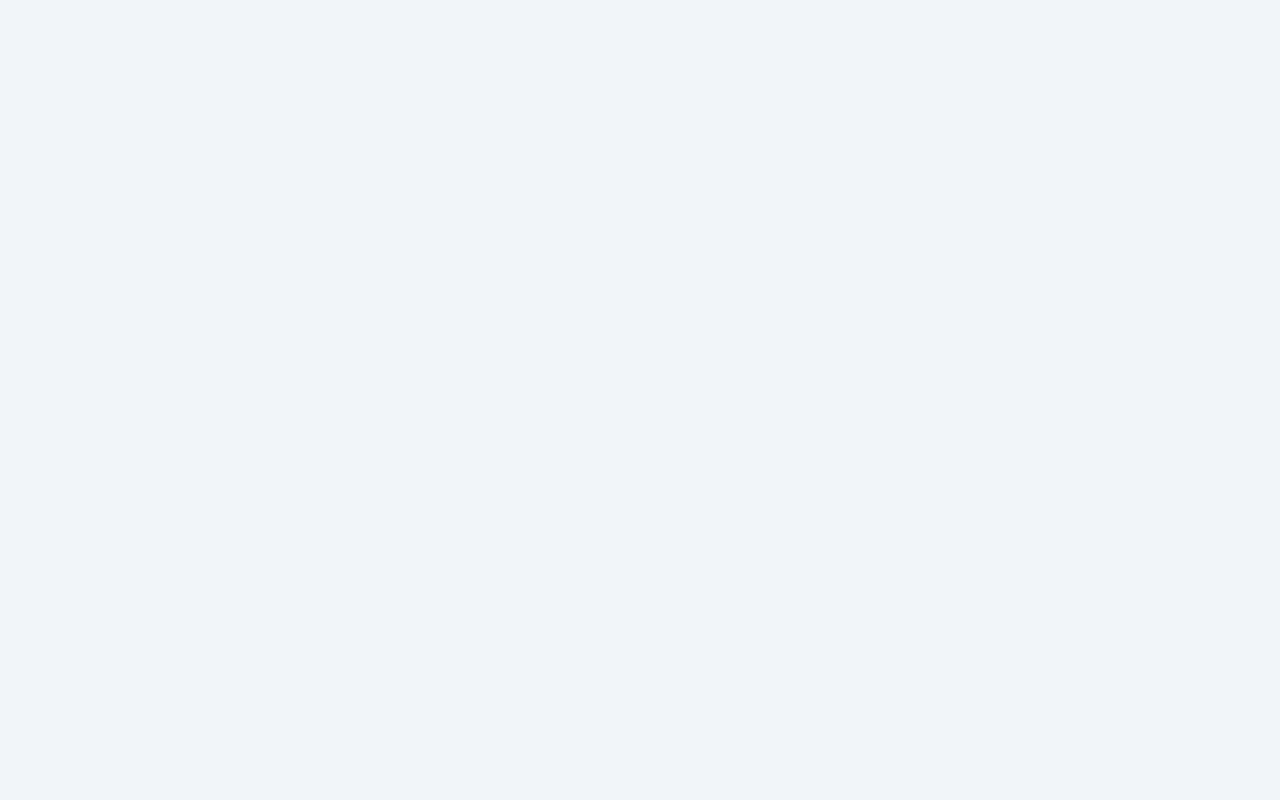
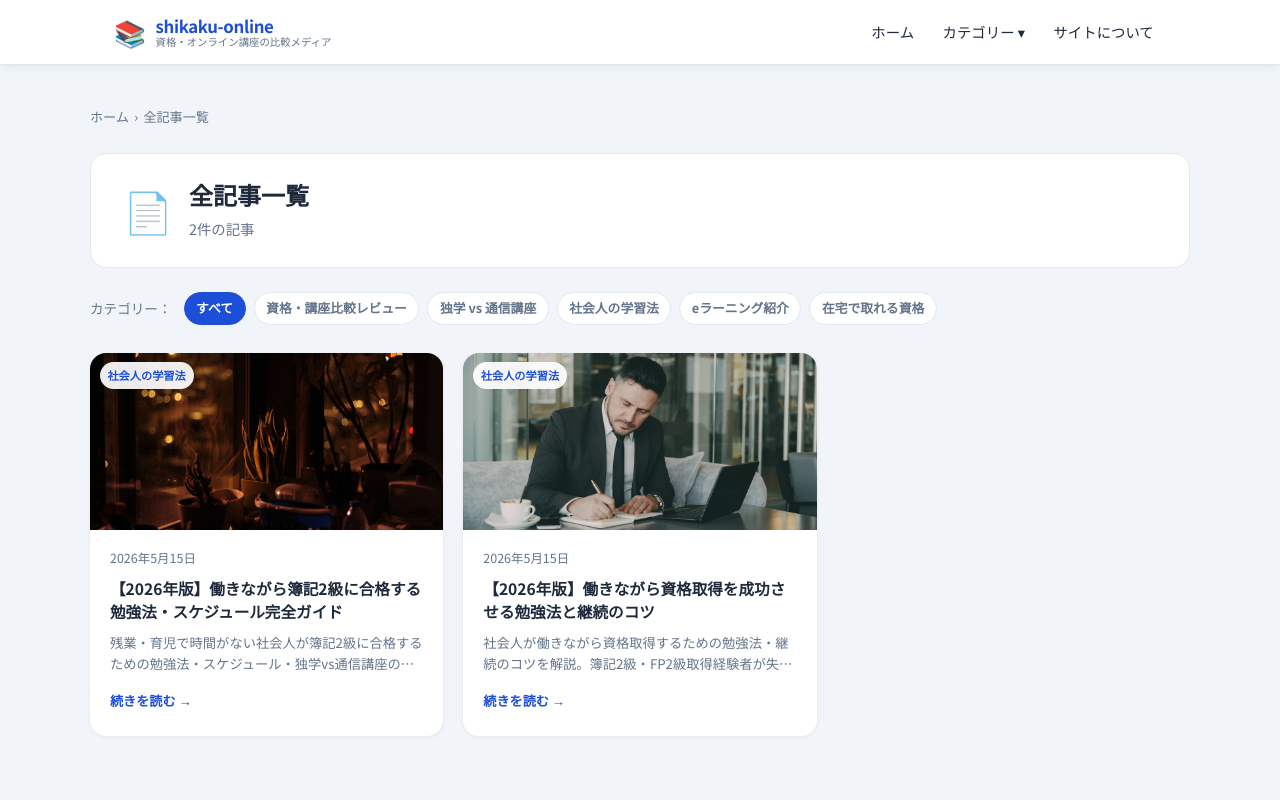
Before and after one commit to yana2031/mediavide, an Astro site: page /articles in a window 1280 px wide. Before the commit this address had no page. Shown: the top 800 px of the page. Built offline with nearby package versions, Linux system fonts and the light colour scheme; Astro itself is replaced by a stand-in of ours.

Commit message:
fix: fix broken /blog/ links on TOP page, add all-articles listing page
- /articles/ page created with full article list + category filter chips
- Hero "記事を読む" now scrolls to #recent section (was /blog/ 404)
- "すべての記事を見る" now links to /articles/ (was /blog/ 404)

Co-Authored-By: Claude Sonnet 4.6 <noreply@anthropic.com>

```diff
--- /dev/null
+++ b/src/pages/articles/index.astro
@@ -0,0 +1,133 @@
+---
+import { getCollection } from 'astro:content';
+import BaseHead from '../../components/BaseHead.astro';
+import Header from '../../components/Header.astro';
+import Footer from '../../components/Footer.astro';
+import ArticleCard from '../../components/ArticleCard.astro';
+import { SITE_TITLE, CATEGORIES } from '../../consts';
+
+const allPosts = (await getCollection('blog')).sort(
+	(a, b) => b.data.pubDate.valueOf() - a.data.pubDate.valueOf()
+);
+
+const title = `全記事一覧 | ${SITE_TITLE}`;
+const description = '資格取得・通信講座・社会人の学習法に関する全記事の一覧です。';
+---
+
+<!doctype html>
+<html lang="ja">
+	<head>
+		<BaseHead title={title} description={description} />
+	</head>
+	<body>
+		<Header />
+		<main>
+			<nav class="breadcrumb" aria-label="パンくずリスト">
+				<a href="/">ホーム</a>
+				<span aria-hidden="true">›</span>
+				<span>全記事一覧</span>
+			</nav>
+
+			<div class="page-header">
+				<span class="page-icon">📄</span>
+				<div>
+					<h1>全記事一覧</h1>
+					<p>{allPosts.length}件の記事</p>
+				</div>
+			</div>
+
+			<!-- Category filter -->
+			<div class="filter-bar">
+				<span class="filter-label">カテゴリー：</span>
+				<div class="filter-chips">
+					<a href="/articles/" class="chip active">すべて</a>
+					{Object.entries(CATEGORIES).map(([slug, label]) => (
+						<a href={`/${slug}/`} class="chip">{label}</a>
+					))}
+				</div>
+			</div>
+
+			{allPosts.length > 0
+				? <div class="article-grid">
+						{allPosts.map(post => <ArticleCard post={post} />)}
+					</div>
+				: <div class="empty">
+						<p>記事はまだありません。</p>
+					</div>
+			}
+		</main>
+		<Footer />
+	</body>
+</html>
+
+<style>
+	.breadcrumb {
+		display: flex;
+		align-items: center;
+		gap: 0.4em;
+		font-size: 0.82rem;
+		color: var(--color-text-muted);
+		margin-bottom: 1.5rem;
+	}
+	.breadcrumb a { color: var(--color-text-muted); text-decoration: none; }
+	.breadcrumb a:hover { color: var(--color-primary); }
+
+	.page-header {
+		display: flex;
+		align-items: center;
+		gap: 1rem;
+		background: var(--color-surface);
+		border: 1px solid var(--color-border);
+		border-radius: var(--radius-lg);
+		padding: 1.5rem 2rem;
+		margin-bottom: 1.5rem;
+	}
+	.page-icon { font-size: 2.5rem; line-height: 1; }
+	.page-header h1 { margin: 0 0 0.25rem; font-size: 1.5rem; }
+	.page-header p { margin: 0; color: var(--color-text-muted); font-size: 0.9rem; }
+
+	.filter-bar {
+		display: flex;
+		align-items: center;
+		gap: 0.75rem;
+		margin-bottom: 1.75rem;
+		flex-wrap: wrap;
+	}
+	.filter-label { font-size: 0.85rem; color: var(--color-text-muted); white-space: nowrap; }
+	.filter-chips { display: flex; gap: 0.5rem; flex-wrap: wrap; }
+	.chip {
+		display: inline-block;
+		padding: 0.3em 0.9em;
+		border-radius: 999px;
+		font-size: 0.8rem;
+		font-weight: 600;
+		background: var(--color-surface);
+		border: 1px solid var(--color-border);
+		color: var(--color-text-muted);
+		text-decoration: none;
+		transition: background 0.12s, color 0.12s, border-color 0.12s;
+	}
+	.chip:hover, .chip.active {
+		background: var(--color-primary);
+		border-color: var(--color-primary);
+		color: #fff;
+		text-decoration: none;
+	}
+
+	.article-grid {
+		display: grid;
+		grid-template-columns: repeat(3, 1fr);
+		gap: 1.25rem;
+	}
+	.empty {
+		text-align: center;
+		padding: 3rem 1rem;
+		color: var(--color-text-muted);
+		background: var(--color-surface);
+		border-radius: var(--radius-lg);
+		border: 1px dashed var(--color-border);
+	}
+
+	@media (max-width: 900px) { .article-grid { grid-template-columns: repeat(2, 1fr); } }
+	@media (max-width: 560px) { .article-grid { grid-template-columns: 1fr; } }
+</style>
--- a/src/pages/index.astro
+++ b/src/pages/index.astro
@@ -37,7 +37,7 @@ const categories = [
 					独学・通信・eラーニングの違いから、効率的な学習法まで発信しています。
 				</p>
 				<div class="hero-actions">
-					<a href="/blog/" class="btn-primary">記事を読む</a>
+					<a href="#recent" class="btn-primary">記事を読む</a>
 					<a href="/about/" class="btn-secondary">サイトについて</a>
 				</div>
 			</div>
@@ -62,7 +62,7 @@ const categories = [
 
 			<!-- Recent Articles -->
 			{posts.length > 0 && (
-				<section class="section">
+				<section class="section" id="recent">
 					<h2 class="section-title">🆕 新着記事</h2>
 					<div class="article-grid">
 						{posts.map((post, i) => (
@@ -70,7 +70,7 @@ const categories = [
 						))}
 					</div>
 					<div class="view-all">
-						<a href="/blog/" class="btn-outline">すべての記事を見る →</a>
+						<a href="/articles/" class="btn-outline">すべての記事を見る →</a>
 					</div>
 				</section>
 			)}
```
